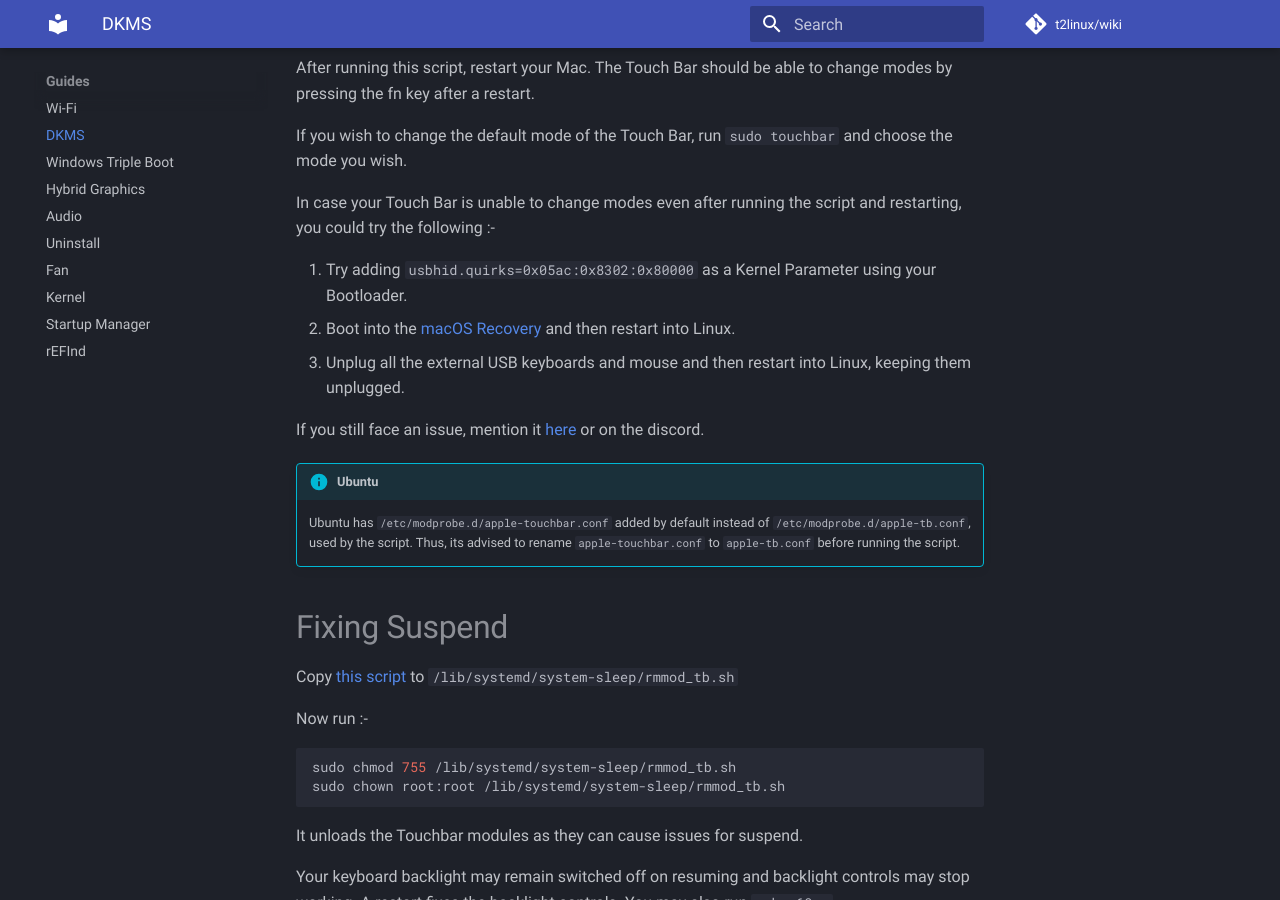
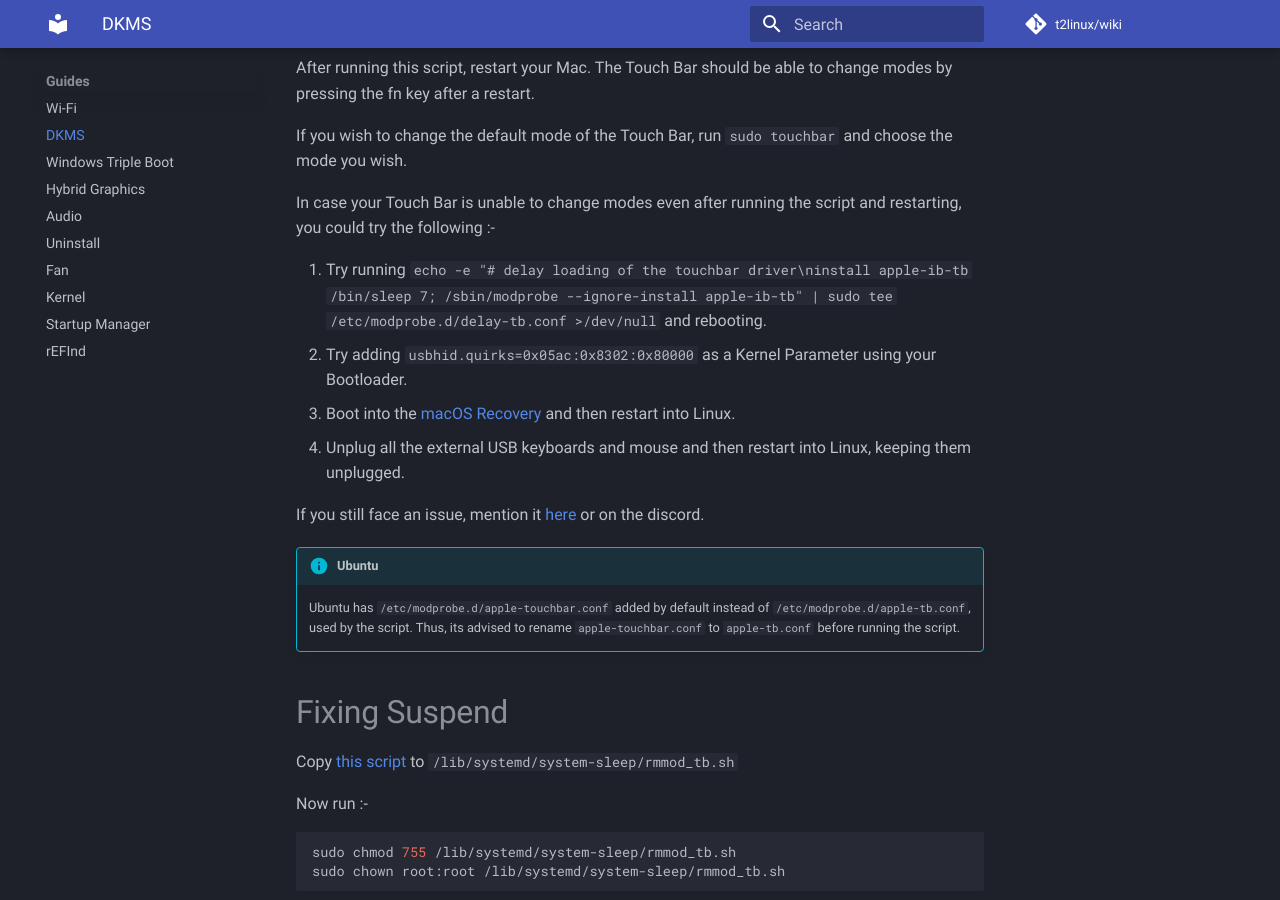
Before and after one commit to t2linux/wiki, an MkDocs documentation site: the page built from docs/guides/dkms.md, in a window 1280 px wide and 900 px high, scrolled down 3027 px. Built offline with MkDocs 1.6.1 and Material for MkDocs 9.7.7, drawn with Linux system fonts in a browser that asks for light colours; comment, search, counter and statistics services are not loaded.

Commit message:
Add the removed step to the guide

```diff
--- a/docs/guides/dkms.md
+++ b/docs/guides/dkms.md
@@ -111,9 +111,10 @@ If you wish to change the default mode of the Touch Bar, run `sudo touchbar` and
 
 In case your Touch Bar is unable to change modes even after running the script and restarting, you could try the following :-
 
-1. Try adding `usbhid.quirks=0x05ac:0x8302:0x80000` as a Kernel Parameter using your Bootloader.
-2. Boot into the [macOS Recovery](https://support.apple.com/en-gb/HT201314) and then restart into Linux.
-3. Unplug all the external USB keyboards and mouse and then restart into Linux, keeping them unplugged.
+1. Try running `echo -e "# delay loading of the touchbar driver\ninstall apple-ib-tb /bin/sleep 7; /sbin/modprobe --ignore-install apple-ib-tb" | sudo tee /etc/modprobe.d/delay-tb.conf >/dev/null` and rebooting.
+2. Try adding `usbhid.quirks=0x05ac:0x8302:0x80000` as a Kernel Parameter using your Bootloader.
+3. Boot into the [macOS Recovery](https://support.apple.com/en-gb/HT201314) and then restart into Linux.
+4. Unplug all the external USB keyboards and mouse and then restart into Linux, keeping them unplugged.
 
 If you still face an issue, mention it [here](https://github.com/t2linux/wiki/issues) or on the discord.
 
```
